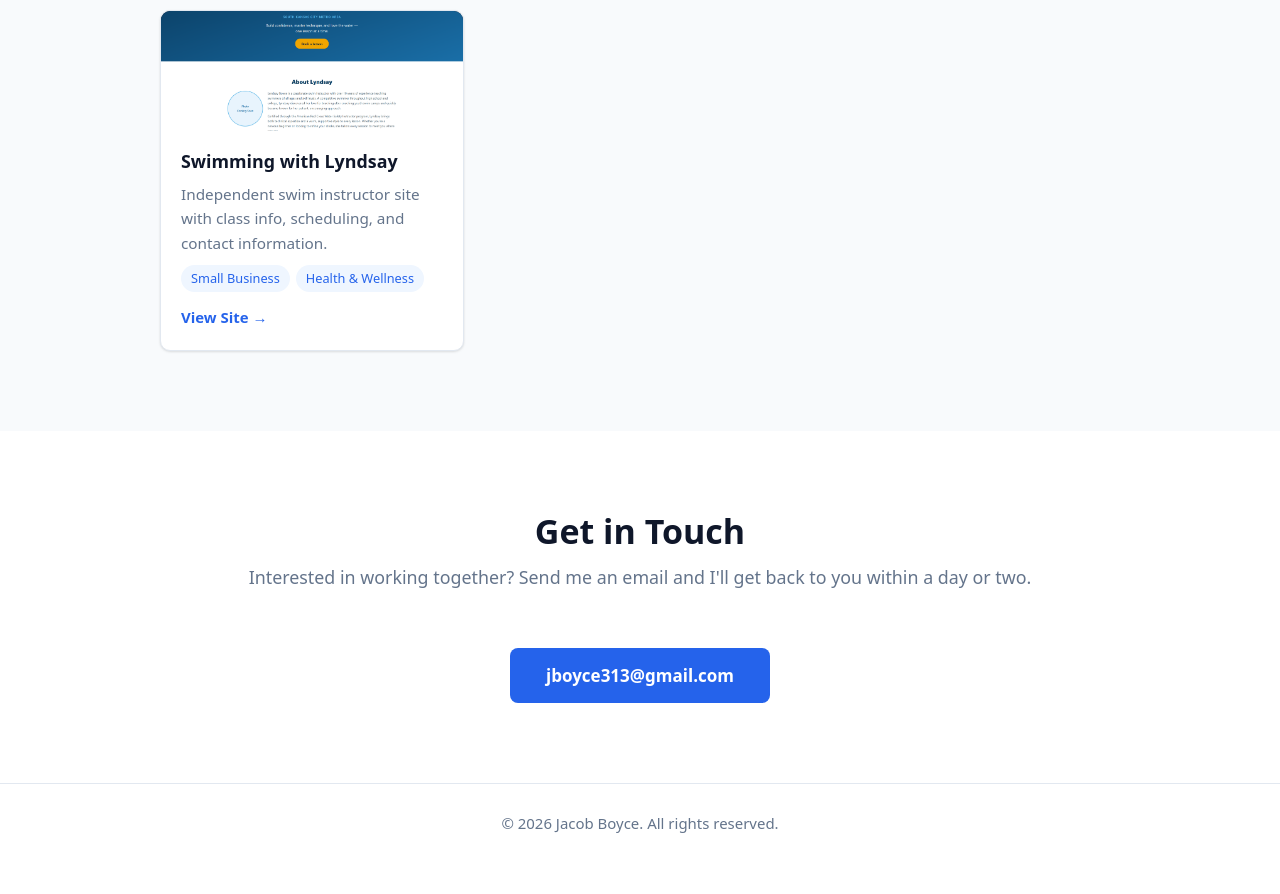
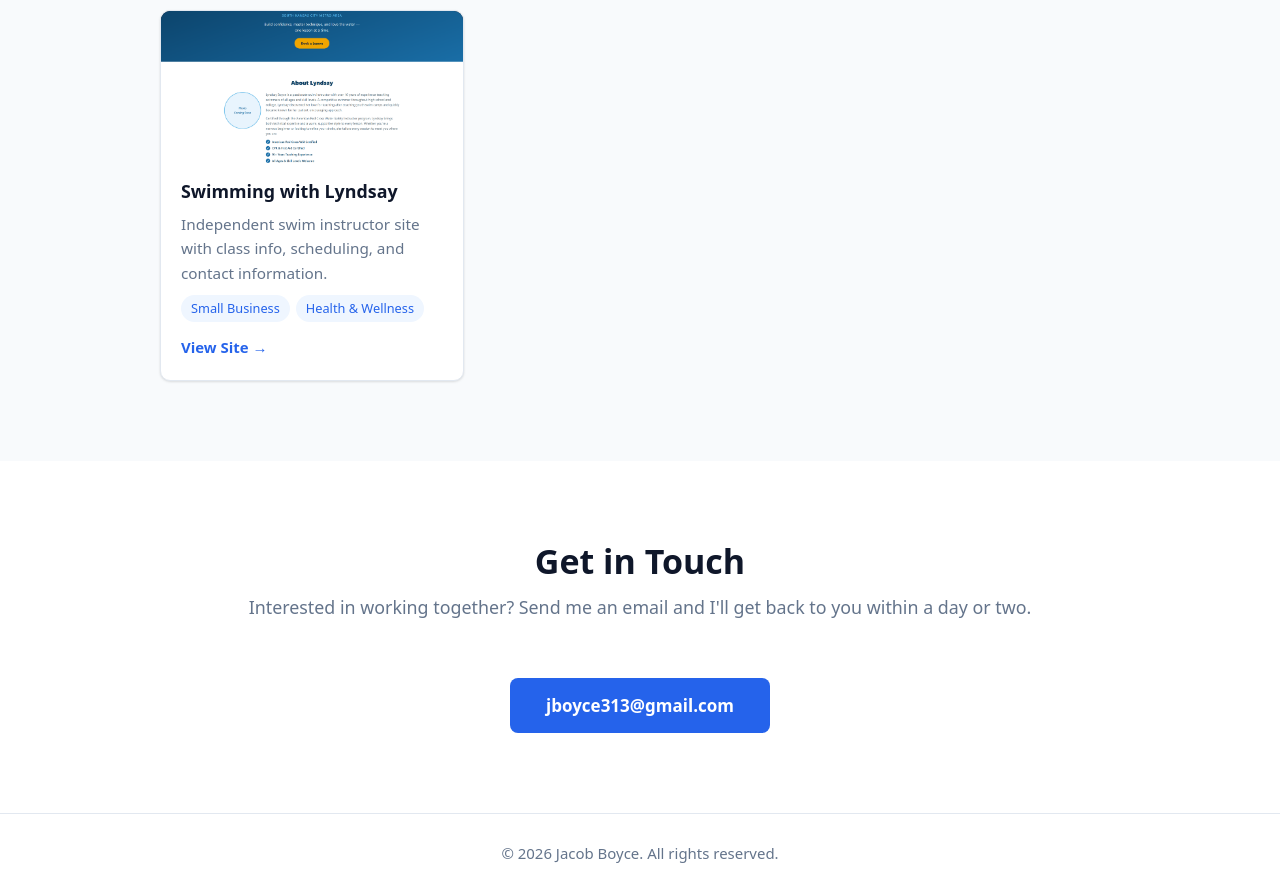
Before and after one commit to jboyce313/webdev-portfolio, a React (Vite) app: page / in a window 1280 px wide. Shown: the part 1360-2254 px from the top of the page. Before the commit the page ends 2224 px from the top, so only its background shows below. Built offline with nearby package versions, Linux system fonts and the light colour scheme.

Commit message:
update portfolio image size

```diff
--- a/src/App.css
+++ b/src/App.css
@@ -262,12 +262,12 @@
 
 .project-img {
   width: 100%;
-  height: 120px;
+  height: 200px;
   object-fit: cover;
 }
 
 .project-info {
-  padding: 20px;
+  padding: 50px 20px 20px 20px;
   display: flex;
   flex-direction: column;
   gap: 10px;
```
